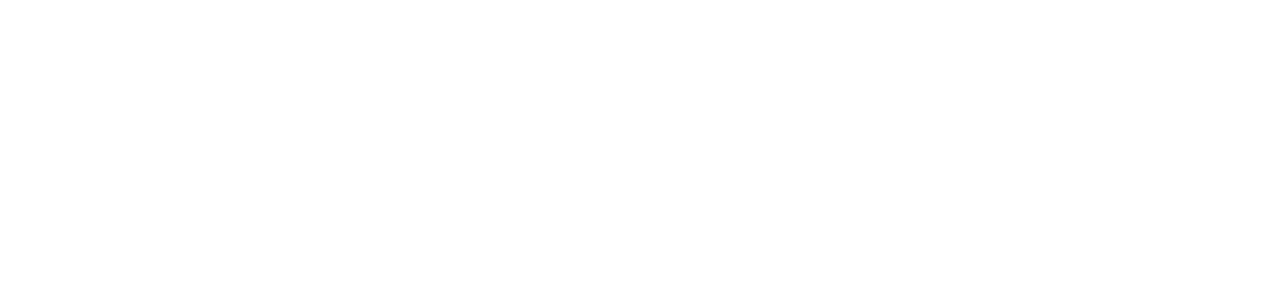
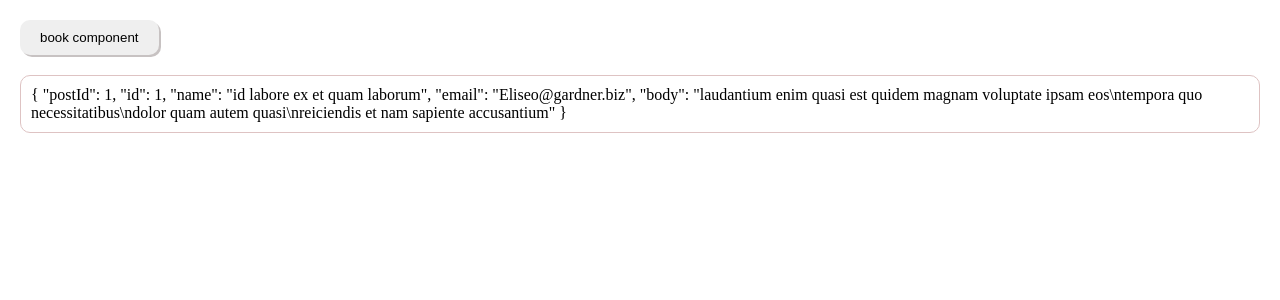
Before and after one commit to fefwee/EvoApp, an Angular app: page /book in a window 1280 px wide. Before the commit this address led to /. Shown: the top 300 px of the page. Built offline with nearby package versions, Linux system fonts and the light colour scheme.

Commit message:
get data service

```diff
--- a/src/app/app-routing.module.ts
+++ b/src/app/app-routing.module.ts
@@ -1,7 +1,13 @@
 import { NgModule } from '@angular/core';
 import { RouterModule, Routes } from '@angular/router';
+import { BookComponent } from './components/book/book.component';
 
-const routes: Routes = [];
+const routes: Routes = [
+  {
+    path: 'book',
+    component: BookComponent
+  }
+];
 
 @NgModule({
   imports: [RouterModule.forRoot(routes)],
--- a/src/app/app.component.css
+++ b/src/app/app.component.css
@@ -0,0 +1,11 @@
+button {
+    padding: 10px 20px;
+    border: none;
+    border-radius: 10px;
+    box-shadow: 2px 2px rgb(199, 194, 194);
+    margin-bottom: 20px;
+}
+
+.container {
+    margin: 20px;
+}
--- a/src/app/app.component.html
+++ b/src/app/app.component.html
@@ -0,0 +1,4 @@
+<div class="container">
+  <button routerLink="/book">book component</button>
+  <router-outlet></router-outlet>
+</div>
--- a/src/app/app.module.ts
+++ b/src/app/app.module.ts
@@ -3,10 +3,12 @@
 
 import { AppRoutingModule } from './app-routing.module';
 import { AppComponent } from './app.component';
+import { BookComponent } from './components/book/book.component';
 
 @NgModule({
   declarations: [
-    AppComponent
+    AppComponent,
+    BookComponent
   ],
   imports: [
     BrowserModule,
--- /dev/null
+++ b/src/app/components/book/book.component.css
@@ -0,0 +1,5 @@
+p {
+    padding: 10px;
+    border: 1px solid rgb(222, 195, 195);
+    border-radius: 10px;
+}
--- /dev/null
+++ b/src/app/components/book/book.component.html
@@ -0,0 +1,3 @@
+<div class="container">
+  <p>{{ bookService.book | json }}</p>
+</div>
--- /dev/null
+++ b/src/app/services/books.service.ts
@@ -0,0 +1,24 @@
+import { Injectable } from '@angular/core';
+
+@Injectable({
+  providedIn: 'root'
+})
+export class BooksService {
+
+  constructor() { }
+
+  book = {
+
+    "postId": 1,
+
+    "id": 1,
+
+    "name": "id labore ex et quam laborum",
+
+    "email": "Eliseo@gardner.biz",
+
+    "body": "laudantium enim quasi est quidem magnam voluptate ipsam eos\ntempora quo necessitatibus\ndolor quam autem quasi\nreiciendis et nam sapiente accusantium"
+
+  }
+
+}
--- a/src/styles.css
+++ b/src/styles.css
@@ -0,0 +1,5 @@
+* {
+    padding: 0;
+    margin: 0;
+    box-sizing: border-box;
+}
```
Also changed, not shown: src/app/components/book/book.component.ts (added, +14 -0 lines), 1 other file (tests, documents, lock files or other folders).
